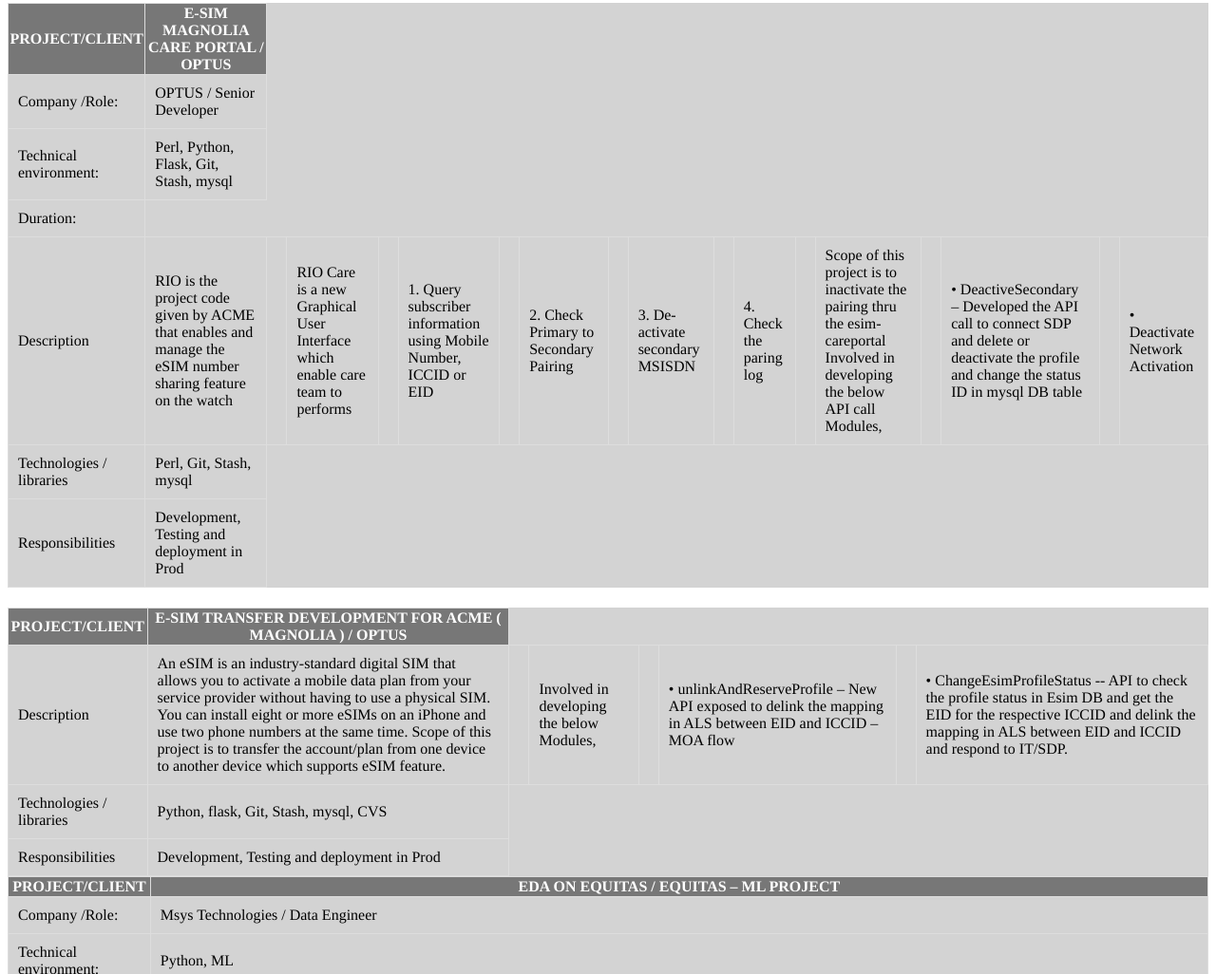
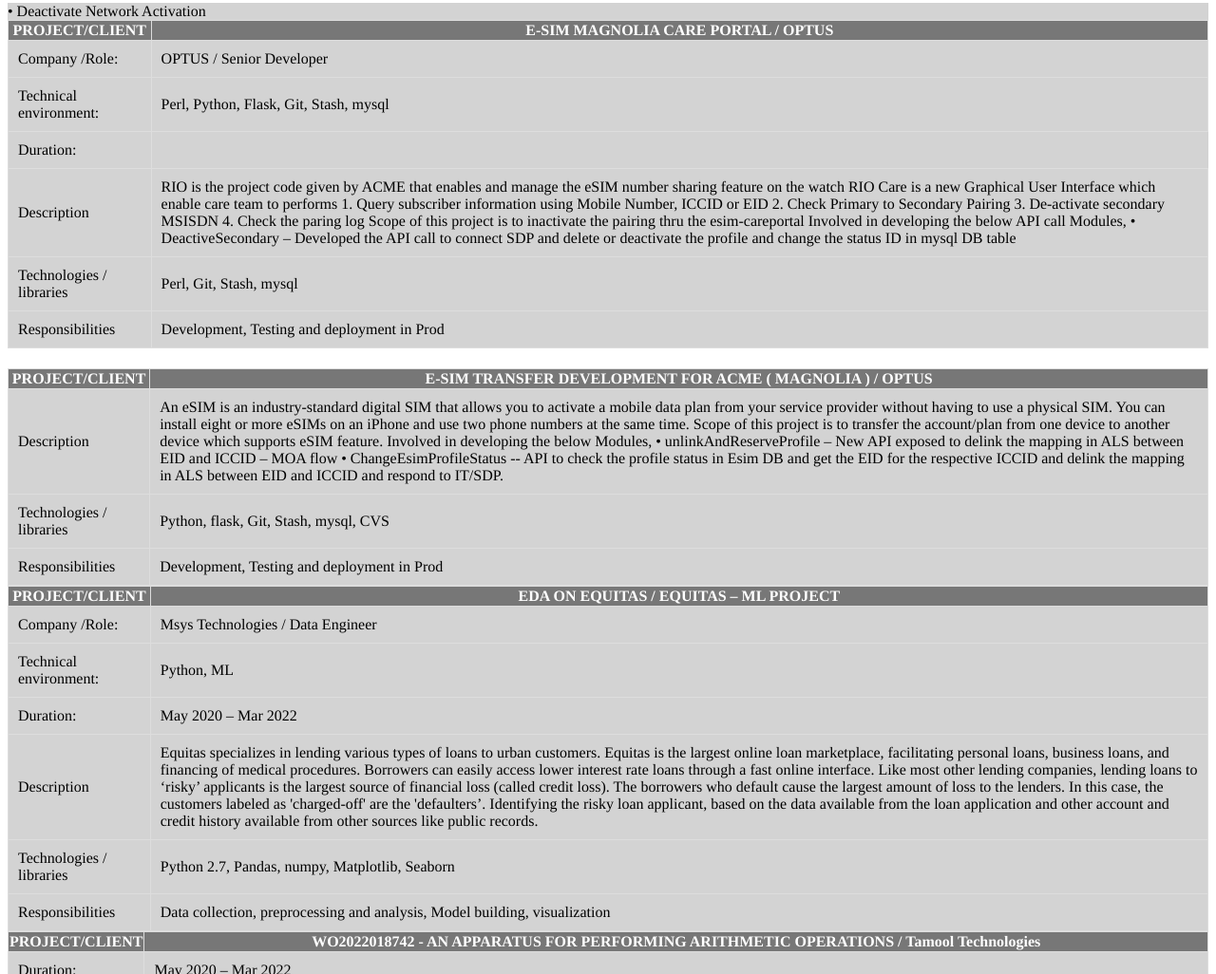
Before and after one commit to balamurugan1979/myprofile, a plain HTML site: page index.html in a window 1280 px wide. Shown: the part 1834-2860 px from the top of the page at 95% size. Drawn offline with Linux system fonts and the light colour scheme.

Commit message:
Update index.html

```diff
--- a/index.html
+++ b/index.html
@@ -184,16 +184,16 @@ h1, th{
 <tr><td>Company /Role:</td>	<td>OPTUS / Senior Developer</td></tr>
 <tr><td>Technical environment:</td> 	<td>Perl, Python, Flask, Git, Stash, mysql</td></tr>
 <tr><td>Duration: </td><tdApr 2022 – Current</td></tr>
-<tr><td>Description	 </td><td> RIO is the project code given by ACME that enables and manage the eSIM number sharing feature on the watch</td>
-	<td></td><td>RIO Care is a new Graphical User Interface which enable care team to performs </td>
-		<td></td><td>1. Query subscriber information using Mobile Number, ICCID or EID</td>
-		<td></td><td>2.	Check Primary to Secondary Pairing</td>
-		<td></td><td>3.	De-activate secondary MSISDN</td>
-		<td></td><td>4.	Check the paring log</td>
-		<td></td><td>Scope of this project is to inactivate the pairing thru the esim-careportal
-Involved in developing the below API call Modules,</td>
-	<td></td><td>•	DeactiveSecondary – Developed the API call to connect SDP and delete or deactivate the profile and change the status ID in mysql DB table</td>
-	<td></td><td>•	Deactivate Network Activation </td></tr>
+<tr><td>Description	 </td><td> RIO is the project code given by ACME that enables and manage the eSIM number sharing feature on the watch
+	                           RIO Care is a new Graphical User Interface which enable care team to performs
+		                        1. Query subscriber information using Mobile Number, ICCID or EID
+		                        2. Check Primary to Secondary Pairing
+		                        3. De-activate secondary MSISDN
+		                        4. Check the paring log
+		                    Scope of this project is to inactivate the pairing thru the esim-careportal
+                                     Involved in developing the below API call Modules,
+	                               • DeactiveSecondary – Developed the API call to connect SDP and delete or deactivate the profile and change the status ID in mysql DB table</td>
+	                               • Deactivate Network Activation </td></tr>
 <tr><td>Technologies / libraries	</td><td>Perl, Git, Stash, mysql</td></tr>
 <tr><td>Responsibilities	</td><td> Development, Testing and deployment in Prod</td></tr>
 </table>
@@ -203,11 +203,10 @@ Involved in developing the below API call Modules,</td>
 <table>
 <tr><th>PROJECT/CLIENT</th>	<th>E-SIM TRANSFER DEVELOPMENT FOR ACME ( MAGNOLIA ) / OPTUS</th></tr>
 <tr><td>Description	 </td><td>An eSIM is an industry-standard digital SIM that allows you to activate a mobile data plan from your service provider without having to use a physical SIM. You can install eight or more eSIMs on an iPhone and use two phone numbers at the same time.
-Scope of this project is to transfer the account/plan from one device to another device which supports eSIM feature.</td>
-		<td></td><td>Involved in developing the below Modules,</td>
-		<td></td><td>•	unlinkAndReserveProfile – New API exposed to delink the mapping in ALS between EID and ICCID – MOA flow</td>
-		<td></td><td>•	ChangeEsimProfileStatus  -- API to check the profile status in Esim DB and get the EID for the respective ICCID and delink the mapping in ALS between EID and ICCID and respond to IT/SDP.</td>
-		</tr>
+Scope of this project is to transfer the account/plan from one device to another device which supports eSIM feature.
+		Involved in developing the below Modules,
+		•	unlinkAndReserveProfile – New API exposed to delink the mapping in ALS between EID and ICCID – MOA flow
+		•	ChangeEsimProfileStatus  -- API to check the profile status in Esim DB and get the EID for the respective ICCID and delink the mapping in ALS between EID and ICCID and respond to IT/SDP.</td></tr>
 <tr><td>Technologies / libraries</td><td>Python, flask, Git, Stash, mysql, CVS</td></tr>
 <tr><td>Responsibilities	</td><td> Development, Testing and deployment in Prod</td></tr>
 </table>
```
